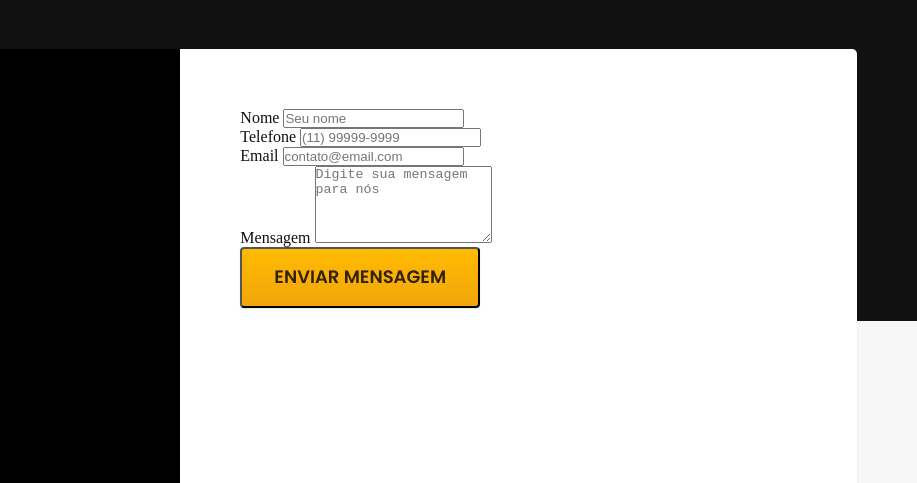
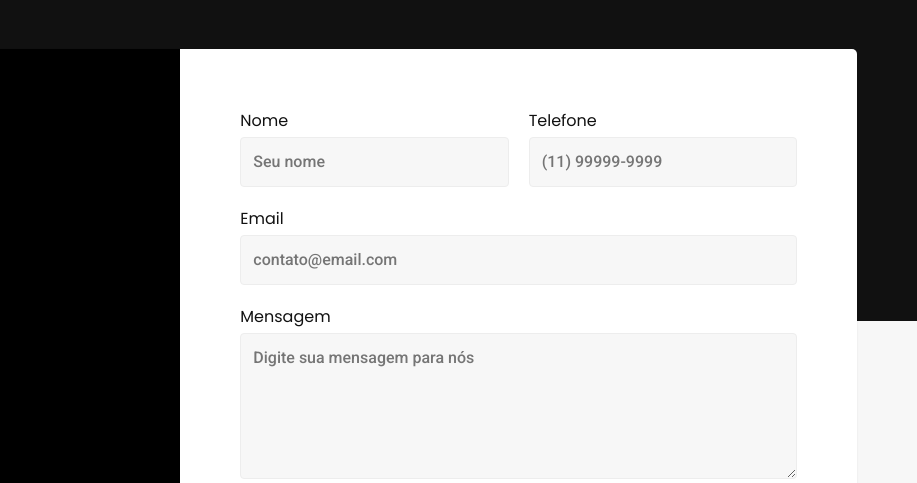
Before and after one commit to MarcosBoscariolo/bikcraft, a plain HTML site: page contact.html in a window 1280 px wide. Shown: the part 279-762 px from the top of the page, 363-1280 px from the left. Drawn offline with Linux system fonts and the light colour scheme.

Commit message:
desenvolvido form contato

```diff
--- a/contact.html
+++ b/contact.html
@@ -71,15 +71,15 @@
                         <label for="telephone">Telefone</label>
                         <input type="text" id="telephone" name="telephone" placeholder="(11) 99999-9999">
                     </div>
-                    <div>
+                    <div class="col-2">
                         <label for="email">Email</label>
                         <input type="email" id="email" name="email" placeholder="contato@email.com">
                     </div>
-                    <div>
+                    <div class="col-2">
                         <label for="message">Mensagem</label>
                         <textarea rows="5" id="message" name="message" placeholder="Digite sua mensagem para nós"></textarea>
                     </div>
-                    <button class="btn">Enviar Mensagem</button>
+                    <button class="btn col-2">Enviar Mensagem</button>
                 </form>
             </section>
         </div>
--- a/css/global/utilities/components.css
+++ b/css/global/utilities/components.css
@@ -8,10 +8,12 @@
 
 .btn {
     background: var(--color-linear-yellow);
+    border: none;
     border-radius: 4px;
     /* box-shadow: x y blur tamanho e a cor; */
     box-shadow: 0 1px 2px 0 rgba(0, 0, 0, 0.1);
     color: var(--color-p5);
+    cursor: pointer;
     display: inline-block;
     font: 600 1.125rem/1.35 "Poppins", sans-serif;
     max-width: max-content;
--- a/css/global/utilities/form.css
+++ b/css/global/utilities/form.css
@@ -0,0 +1,45 @@
+.form {
+    display: grid;
+    grid-template-columns: 1fr 1fr;
+    gap: 20px;
+}
+
+.form label {
+    display: block;
+    font: 400 1rem/1.5 "Poppins", sans-serif;
+    margin-bottom: 4px;
+}
+
+.form .col-2 {
+    grid-column: span 2;
+}
+
+.form input[type="text"],
+.form input[type="email"],
+.form textarea {
+    background-color: var(--color-1);
+    border: 1px solid var(--color-2);
+    border-radius: 4px;
+    font: 400 1rem/1.5 "Roboto", sans-serif;
+    padding: 12px;
+    width: 100%;
+}
+
+.form input[type="text"]:focus,
+.form input[type="email"]:focus,
+.form textarea:focus {
+    outline: none;
+    background-color: var(--color-0);
+    border-color: var(--color-p1);
+    box-shadow: 0 0 0 2px #fea;
+}
+
+@media (max-width: 600px) {
+    .form {
+        grid-template-columns: 1fr;
+    }
+
+    .form .col-2 {
+        grid-column: 1;
+    }
+}
```
